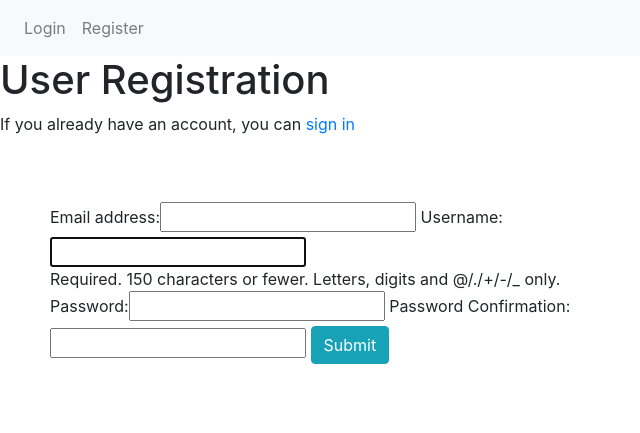
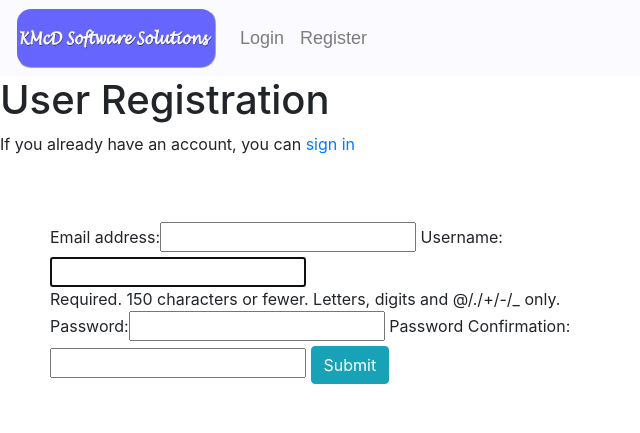
Before and after one commit to KittyMcDonagh/kmcd-issue-tracking-project, a Django app: page /accounts/register/ in a window 1280 px wide. Shown: the top 433 px of the page, without its empty margins (0-640 px from the left). Run offline with Django 3.2, Linux system fonts and the light colour scheme; some libraries are stand-ins or nearby versions.

Commit message:
favicon and logo done

```diff
--- a/kmcd_issue_tracker/urls.py
+++ b/kmcd_issue_tracker/urls.py
@@ -16,8 +16,10 @@ Including another URLconf
 from django.conf.urls import url, include
 from django.contrib import admin
 from accounts import urls as urls_accounts
+from accounts.views import index
 
 urlpatterns = [
     url(r'^admin/', admin.site.urls),
+    url(r'^$', index, name="index"),
     url(r'^accounts/', include(urls_accounts)),
 ]
--- a/static/css/styles.css
+++ b/static/css/styles.css
@@ -2,3 +2,31 @@ form {
     width: 50%;
     padding: 50px;
 }
+
+/* css for base.html   */
+
+
+.navbar-style {
+    background-color: #fafaff;
+    color: #3b3b3b;
+    font-family: "Nunito", sans-serif;
+    font-size: 18px;
+}
+
+
+.logo {
+    background: url("../images/kmcd_logo.png");
+    height: 60px;
+    width: 200px;
+    border: solid 1px #fafafa;
+    border-style:outset;
+    border-radius: 15px;
+    background-position: center;
+    background-repeat: no-repeat;
+    background-size: contain;
+
+    -moz-transition: all .5s ease-in-out;
+    -webkit-transition: all .5s ease-in-out;
+    -o-transition: all .5s ease-in-out;
+    transition: all .5s ease-in-out;
+}
--- a/templates/base.html
+++ b/templates/base.html
@@ -11,15 +11,24 @@
     <link rel="stylesheet" href="https://stackpath.bootstrapcdn.com/bootstrap/4.3.1/css/bootstrap.min.css" integrity="sha384-ggOyR0iXCbMQv3Xipma34MD+dH/1fQ784/j6cY/iJTQUOhcWr7x9JvoRxT2MZw1T" crossorigin="anonymous">
     <script src="https://stackpath.bootstrapcdn.com/bootstrap/4.3.1/js/bootstrap.min.js" integrity="sha384-JjSmVgyd0p3pXB1rRibZUAYoIIy6OrQ6VrjIEaFf/nJGzIxFDsf4x0xIM+B07jRM" crossorigin="anonymous"></script>
 
+     <link rel="shortcut icon" href="{% static 'images/kmcd_fav.ico' %}" />
+
+
 
 </head>
 
 <body>
 
+    <header>
+        <nav class="navbar navbar-expand-xl navbar-light navbar-style nav-links">
+            <a class="navbar-brand logo" href="{% url 'index' %}"></a>
+            <button class="navbar-toggler" type="button" data-toggle="collapse" data-target="#navbarSupportedContent" aria-controls="navbarSupportedContent" aria-expanded="false" aria-label="Toggle navigation">
+                <span class="navbar-toggler-icon"></span>
+            </button>
 
-    <nav class="navbar navbar-light bg-light navbar-expand-md">
+            <div class="collapse navbar-collapse navbar-padding" id="navbarSupportedContent">
+                <ul class="navbar-nav mr-auto ">
 
-        <ul class="nav navbar-nav ">
                     {% if user.is_authenticated %}
                     <li class="nav-item"><a class="nav-link" href="{% url 'profile' %}">Profile</a></li>
                     <li class="nav-item"><a class="nav-link" href="{% url 'logout' %}">Logout</a></li>
@@ -28,10 +37,14 @@
                     <li class="nav-item"><a class="nav-link" href="{% url 'registration' %}">Register</a></li>
                     {% endif %}
                 </ul>
+            </div>
+        </nav>
+    </header>
 
-    </nav>
+    <div>
 
         <h1>{% block page_heading %}{% endblock %}</h1>
+    </div>
 
     {% if messages %}
     <div>
```
Also changed, not shown: kmcd_issue_tracker/settings.py (+13 -0 lines), kmcd.ico (added), kmcd_fav.ico (added), static/images/kmcd_fav.ico (added), static/images/kmcd_logo.png (added). Lines whose indentation alone changed are shown as unchanged.
